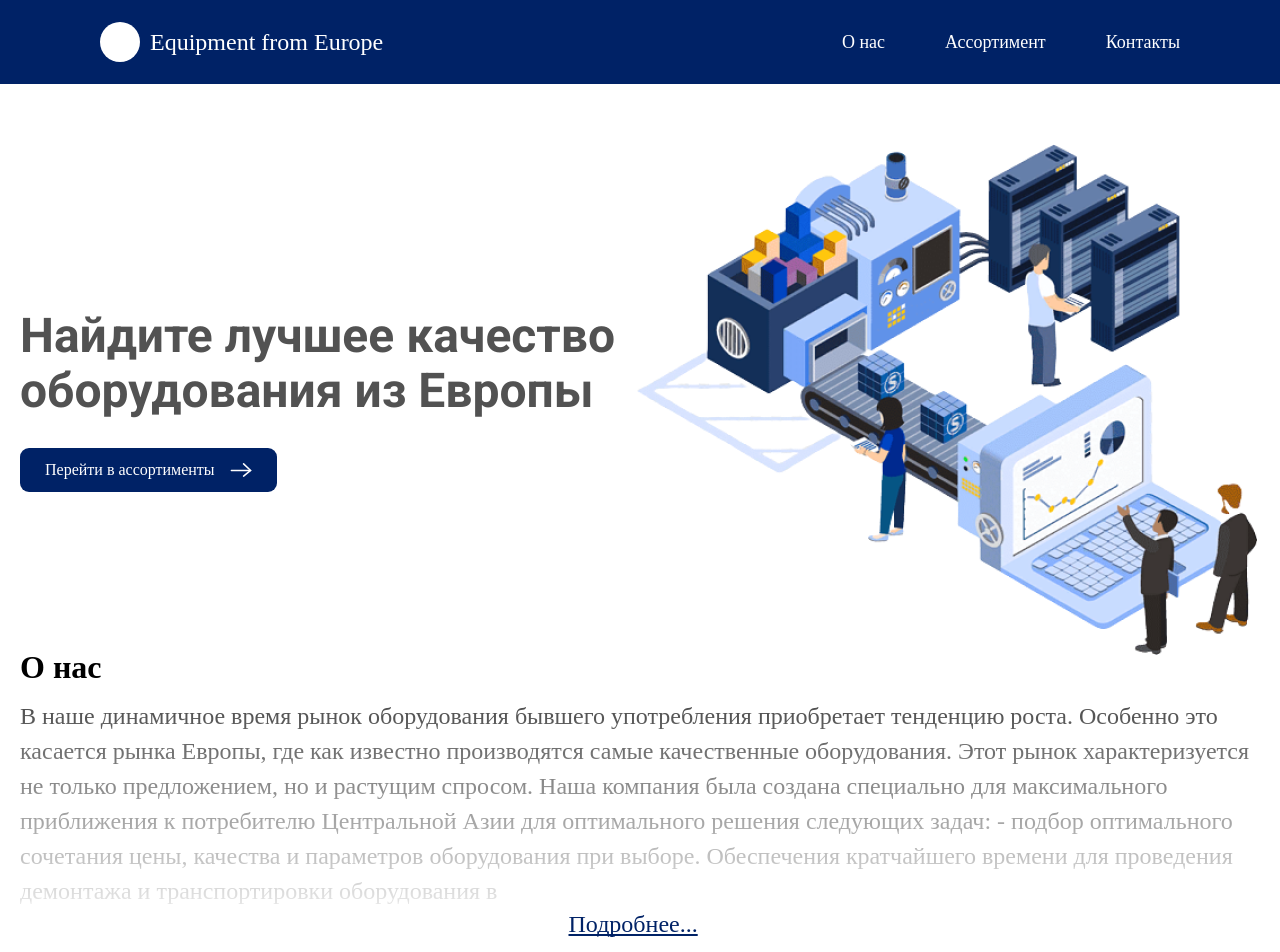
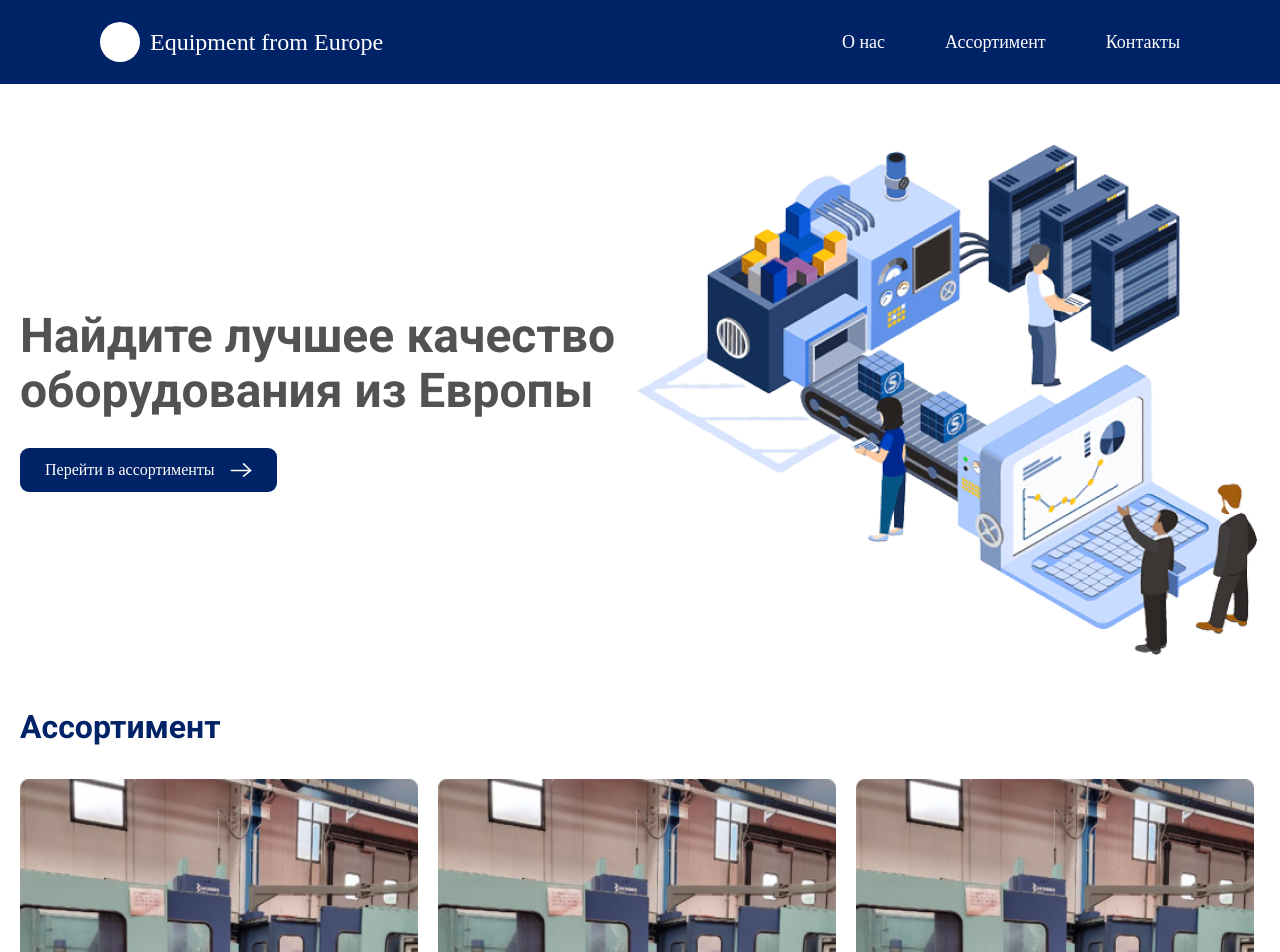
Before and after one commit to INtermetalPlus/IntermetalPlus, a Next.js app: page / in a window 1280 px wide. Shown: the top 952 px of the page. Built offline with nearby package versions, Linux system fonts and the light colour scheme.

Commit message:
feat(layout): created skeleton for the main layout and added distinct component that folding but it is not ready yet

```diff
--- a/app/components/CardItem/CartItem.module.scss
+++ b/app/components/CardItem/CartItem.module.scss
@@ -4,7 +4,6 @@
 }
 
 .cart {
-  width: 400px;
   text-align: center;
   border-radius: 8px;
   background: #fff;
@@ -54,7 +53,7 @@
 
     &:hover a{
       color:#fff;
-     }
+    }
 
   }
 }
--- a/app/components/CardItem/index.tsx
+++ b/app/components/CardItem/index.tsx
@@ -9,7 +9,7 @@ export const CartItem = () => {
 
     <div className={styles.cart}>
       <Image
-          src='/cart1.png'
+          src='/img1.png'
           alt="cart"
           width={398}
           height={424} />
--- a/app/page.module.scss
+++ b/app/page.module.scss
@@ -63,48 +63,6 @@
   }
 }
 
-.about {
-  position: relative;
-  &_title {
-    padding-bottom: 20px;
-    margin: 0;
-    font-weight: 700;
-    font-size: 32px;
-    line-height: 24px;
-  }
-  &_text {
-    margin: 0;
-    font-weight: 400;
-    font-size: 24px;
-    line-height: 35px;
-  }
-
-  &_details {
-    all: unset;
-    display: block;
-    margin: 0 auto;
-    font-weight: 400;
-    width: 143px;
-    height: 30px;
-    font-size: 24px;
-    line-height: 30px;
-    color: #002266;
-    text-decoration: underline;
-    text-decoration-skip-ink:none;
-    cursor: pointer;
-  }
-  &::after {
-    content: "";
-    background: linear-gradient(to top, rgba(255, 255, 255, .9), rgba(255, 255, 255, .3));
-    width: 100%;
-    height: 200px;
-    position: absolute;
-    left: 0;
-    right: 0;
-    bottom: 34px;
-  }
-}
-
 .products {
   .popularProduct {
     margin-top: toRem(60);
--- a/app/page.tsx
+++ b/app/page.tsx
@@ -4,6 +4,8 @@ import Image from "next/image";
 import { CartItem } from "./components/CardItem";
 import { useState, useEffect } from "react";
 import axios from "axios";
+import ProductSkeletonCard from "./ui/skeleton/productSkeletonCard";
+import WrapperSkeleton from "./ui/skeleton/wrapperSkeleton";
 
 export default function Home() {
   //Заготовки для стейта товаров
@@ -24,7 +26,7 @@ export default function Home() {
         <div className={styles.mainScreen}>
           <div className={styles.mainScreenLeft}>
             <h1>Найдите лучшее качество оборудования из Европы</h1>
-            <Link className={styles.mainRef} href="/assort">
+            <Link className={styles.mainRef} href="#assort">
               Перейти в ассортименты
               <Image
                 src="/img/arrow.svg"
@@ -43,35 +45,21 @@ export default function Home() {
           </div>
         </div>
 
-        <div className={styles.about}>
-          <p id="about" className={styles.about_title}>О нас</p>
-          <p className={styles.about_text}>В наше динамичное время рынок оборудования бывшего употребления приобретает
-              тенденцию роста. Особенно это касается рынка Европы, где как известно производятся самые качественные оборудования.
-              Этот рынок
-              характеризуется не только предложением, но и растущим спросом.
-              Наша компания была создана специально для максимального приближения к потребителю
-              Центральной Азии для оптимального
-              решения следующих задач:
-              - подбор оптимального сочетания цены, качества и параметров оборудования при выборе.
-              Обеспечения кратчайшего времени для
-              проведения демонтажа и транспортировки оборудования в</p>
-          <button className={styles.about_details}>
-            <Link href='#'>
-              Подробнее...
-            </Link>
-          </button>
-        </div>
 
         <div id="assort" className={styles.products}>
           <h2 className={styles.popularProduct}>Ассортимент</h2>
           <div className={styles.productsCard}>
             {/* {здесь должен быть условный рендер} */}
+            {/* Тут будет скелетон и пропс который будет на основе количества выводить сколько элементов будет */}
+         {/* <WrapperSkeleton count={6}/> */}
+
             <CartItem />
             <CartItem />
             <CartItem />
             <CartItem />
             <CartItem />
             <CartItem />
+
           </div>
         </div>
       </div>
--- /dev/null
+++ b/app/ui/skeleton/productSkelet.module.scss
@@ -0,0 +1,50 @@
+.container {
+    display: flex;
+    flex-wrap: wrap;
+    gap: 20px;
+}
+
+.body {
+    display: flex;
+    align-items: center;
+    flex-direction: column;
+    width: 400px;
+
+    &_imgPlaceholder {
+        background-color: #C4C4C4;
+        width: 400px;
+        height: 360px;
+        margin-bottom: 10px;
+        animation: loadingAnimation 1.5s infinite ease-in-out;
+    }
+    &_titlePlaceholder {
+        background-color: #C4C4C4;
+        width: 326px;
+        height: 26px;
+        margin-bottom: 16px;
+        animation: loadingAnimation 1.5s infinite ease-in-out;
+    }
+
+    &_pricePlaceholder {
+        background-color: #C4C4C4;
+        width: 150px;
+        height: 30px;
+        margin-bottom: 15px;
+        animation: loadingAnimation 1.5s infinite ease-in-out;
+    }
+
+    &_buttonPlaceholder {
+        all:unset;
+        background-color: #C4C4C4;
+        width: 150px;
+        height: 30px;
+        margin-bottom: 17px;
+        animation: loadingAnimation 1.5s infinite ease-in-out;
+    }
+
+    @keyframes loadingAnimation {
+        0% { opacity: 0.7; }
+        50% { opacity: 1; }
+        100% { opacity: 0.8; }
+    }
+}
--- /dev/null
+++ b/app/ui/skeleton/productSkeletonCard.tsx
@@ -0,0 +1,13 @@
+import styles from './productSkelet.module.scss'
+
+
+export default function ProductSkeletonCard():JSX.Element {
+  return (
+    <div className={styles.body}>
+      <div className={styles.body_imgPlaceholder}></div>
+      <p className={styles.body_titlePlaceholder}></p>
+      <p className={styles.body_pricePlaceholder}></p>
+      <button className={styles.body_buttonPlaceholder}></button>
+    </div>
+  )
+}
--- /dev/null
+++ b/app/ui/skeleton/wrapperSkeleton.tsx
@@ -0,0 +1,13 @@
+import { FC } from 'react'
+import styles from './productSkelet.module.scss'
+import ProductSkeletonCard from './productSkeletonCard'
+
+export default function WrapperSkeleton({ count }: { count: number }): JSX.Element {
+  return (
+    <div className={styles.container}>
+      {Array.from({ length: count }, (_, index) => (
+        <ProductSkeletonCard key={index} />
+      ))}
+    </div>
+  )
+}
```
Also changed, not shown: app/components/FoldingWrapper/index.tsx (added, +29 -0 lines), app/components/FoldingWrapper/wrapper.module.scss (added, +42 -0 lines), public/img1.png (added).
